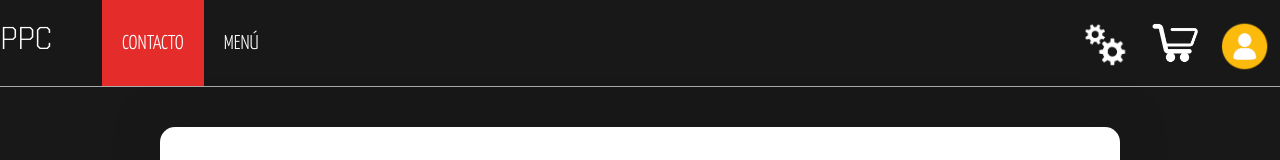
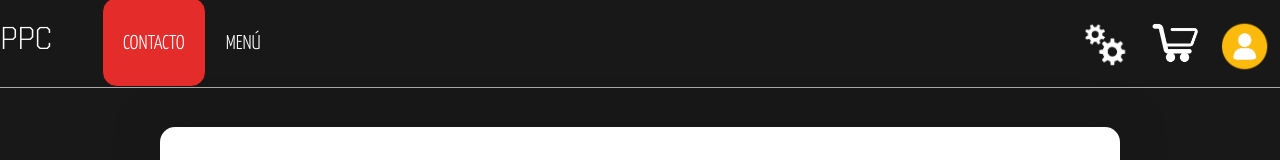
Before and after one commit to Jorge-Blanco-42/PPC, an Angular app in the folder proyecto-angular/: page / in a window 1280 px wide. In both pictures the pointer is over the link "CONTACTO". Shown: the top 160 px of the page. Built offline with nearby package versions, Linux system fonts and the light colour scheme.

Commit message:
redondito :3

```diff
--- a/proyecto-angular/src/styles.css
+++ b/proyecto-angular/src/styles.css
@@ -83,6 +83,8 @@ header a{
 header a:hover,
 .actived{
 	background: #E42C2B ;
+	border-radius: 15px;
+	border: 1px solid #181818;
 }
 
 header a img{
```
